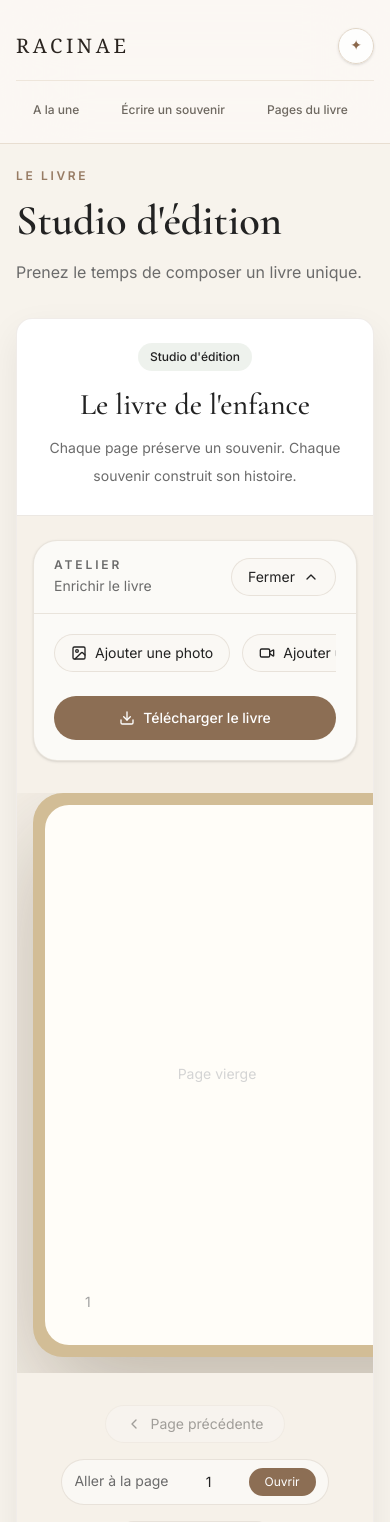
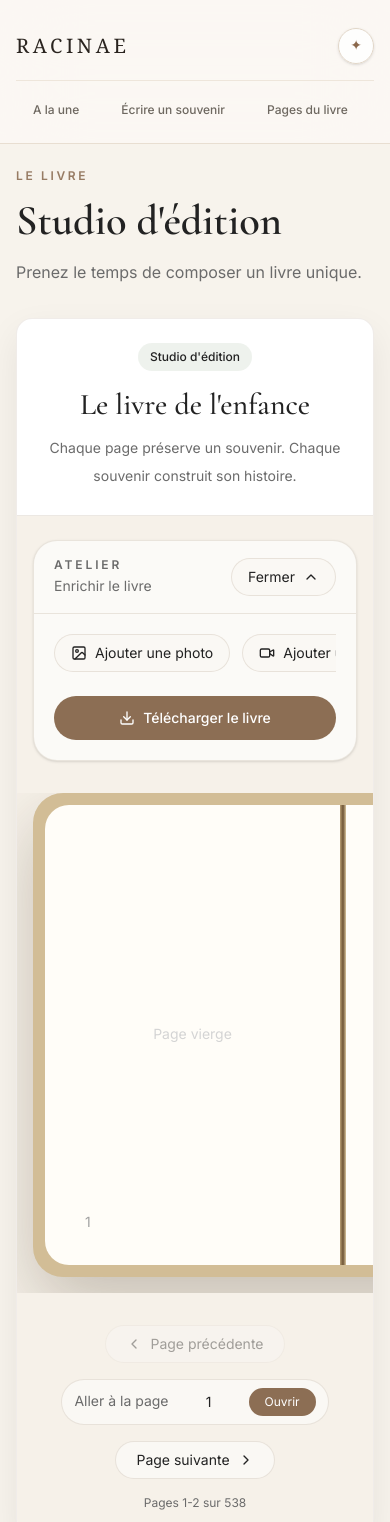
Before and after one commit to arnaudcrestey/RACINAE-V2, a Next.js app: page /app/history in a window 390 px wide. Shown: the top 1522 px of the page. Built offline with nearby package versions, Linux system fonts and the light colour scheme; no server answers.

Commit message:
Update book-studio.tsx

```diff
--- a/components/history/book-studio.tsx
+++ b/components/history/book-studio.tsx
@@ -80,7 +80,7 @@ export function BookStudio() {
               <button
                 type="button"
                 onClick={() => setIsAtelierOpen((value) => !value)}
-                className="inline-flex shrink-0 items-center gap-2 rounded-full border bg-background px-4 py-2 text-sm"
+                className="inline-flex shrink-0 touch-manipulation items-center gap-2 rounded-full border bg-background px-4 py-2 text-sm"
               >
                 {isAtelierOpen ? "Fermer" : "Ouvrir"}
                 {isAtelierOpen ? (
@@ -99,7 +99,7 @@ export function BookStudio() {
                       <button
                         key={tool.label}
                         type="button"
-                        className="flex shrink-0 items-center gap-2 rounded-full border bg-background px-4 py-2 text-sm"
+                        className="flex shrink-0 touch-manipulation items-center gap-2 rounded-full border bg-background px-4 py-2 text-sm"
                       >
                         <tool.icon className="h-4 w-4" />
                         {tool.label}
@@ -109,7 +109,7 @@ export function BookStudio() {
 
                   <button
                     type="button"
-                    className="inline-flex shrink-0 items-center justify-center gap-2 rounded-full bg-primary px-6 py-3 text-sm font-medium text-primary-foreground"
+                    className="inline-flex shrink-0 touch-manipulation items-center justify-center gap-2 rounded-full bg-primary px-6 py-3 text-sm font-medium text-primary-foreground"
                   >
                     <Download className="h-4 w-4" />
                     Télécharger le livre
@@ -120,10 +120,10 @@ export function BookStudio() {
           </section>
 
           <div className="w-full overflow-x-auto px-4 pb-4 sm:overflow-visible sm:px-0">
-            <div className="mx-auto min-w-[720px] max-w-5xl sm:min-w-0">
-              <div className="flex rounded-[30px] bg-[#d2bd96] p-3 shadow-[0_40px_110px_rgba(67,49,28,.30)]">
-                <section className="relative min-h-[540px] flex-1 rounded-l-[24px] bg-[#fffdf8] sm:min-h-[640px]">
-                  <div className="flex h-full min-h-[540px] items-center justify-center sm:min-h-[640px]">
+            <div className="mx-auto min-w-[620px] max-w-5xl sm:min-w-0">
+              <div className="flex rounded-[30px] bg-[#d2bd96] p-3 shadow-[0_28px_70px_rgba(67,49,28,.26)]">
+                <section className="relative min-h-[460px] flex-1 rounded-l-[24px] bg-[#fffdf8] sm:min-h-[640px]">
+                  <div className="flex h-full min-h-[460px] items-center justify-center sm:min-h-[640px]">
                     <p className="text-sm text-neutral-300">Page vierge</p>
                   </div>
 
@@ -132,14 +132,14 @@ export function BookStudio() {
                   </p>
                 </section>
 
-                <div className="w-[8px] bg-gradient-to-r from-[#b99f75] via-[#6f5536] to-[#d8c49c]" />
+                <div className="w-[6px] bg-gradient-to-r from-[#b99f75] via-[#6f5536] to-[#d8c49c]" />
 
-                <section className="relative min-h-[540px] flex-1 rounded-r-[24px] bg-[#fffdf8] sm:min-h-[640px]">
-                  <div className="flex h-full min-h-[540px] items-center justify-center sm:min-h-[640px]">
+                <section className="relative min-h-[460px] flex-1 rounded-r-[24px] bg-[#fffdf8] sm:min-h-[640px]">
+                  <div className="flex h-full min-h-[460px] items-center justify-center sm:min-h-[640px]">
                     <p className="text-sm text-neutral-300">Page vierge</p>
                   </div>
 
-                  {rightPage && (
+                                    {rightPage && (
                     <p className="absolute bottom-8 right-10 text-sm text-neutral-400">
                       {rightPage}
                     </p>
```
